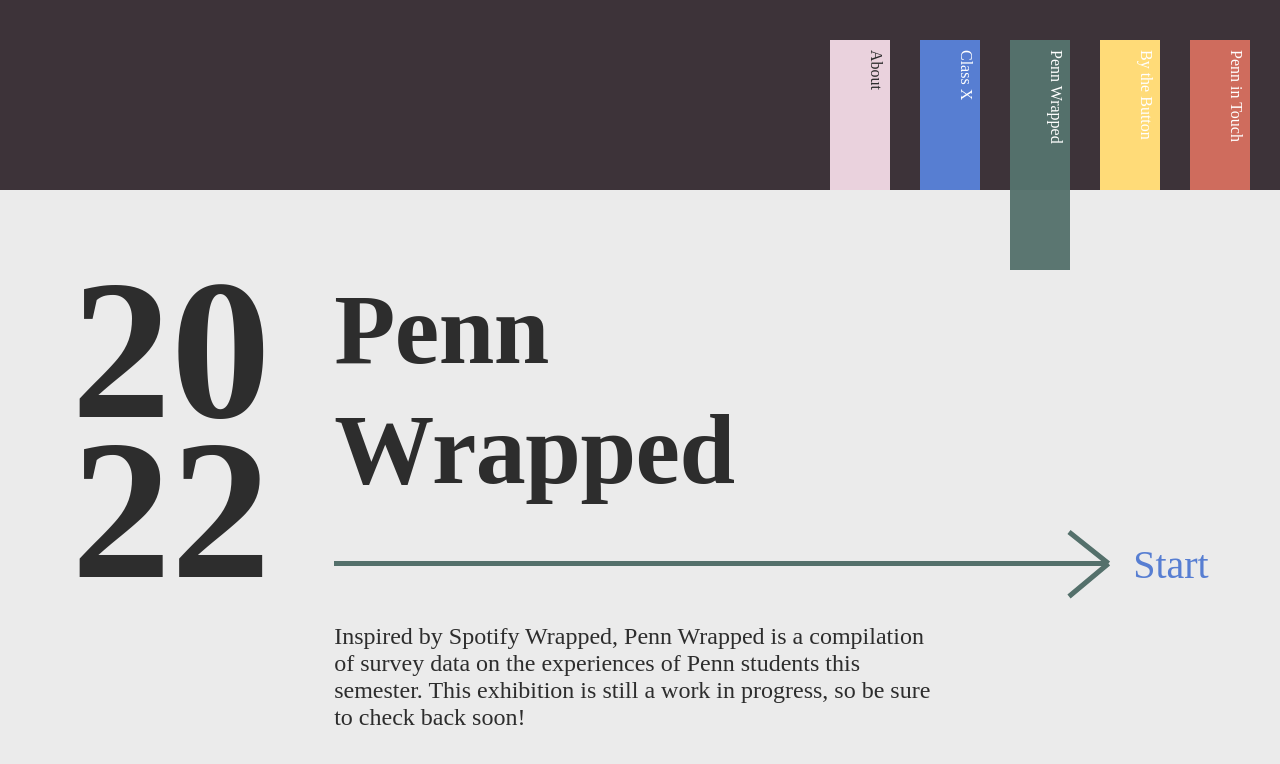
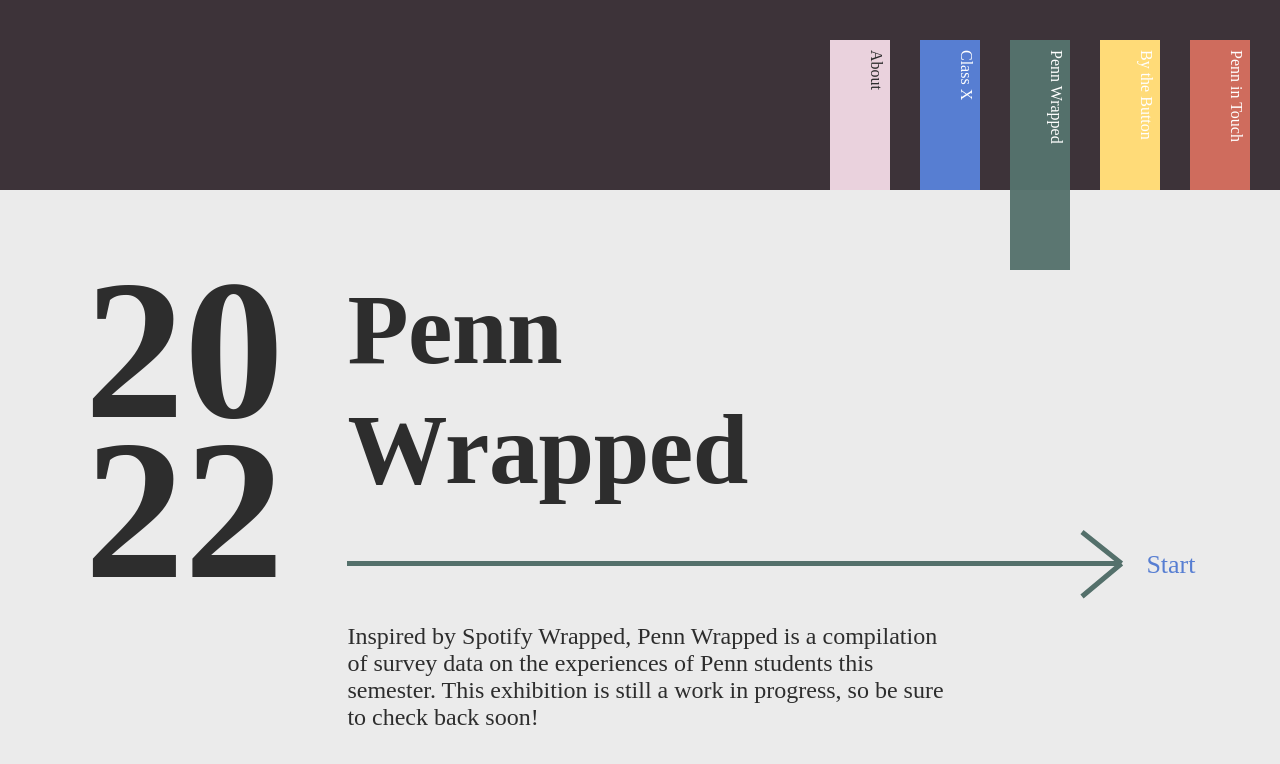
Before and after one commit to PennSpark/sp22-red-penn-playbook, a React (Create React App) app in the folder client/: page /about/penn-wrapped in a window 1280 px wide. Shown: the top 764 px of the page. Built offline with nearby package versions, Linux system fonts and the light colour scheme; a small style sheet from the web is missing; a web font is replaced by a local one.

Commit message:
some styling

```diff
--- a/client/src/components/PennWrappedAbout.scss
+++ b/client/src/components/PennWrappedAbout.scss
@@ -134,10 +134,9 @@
   }
 }
 
-
 .pw-start {
     background-color: #ebebeb;
     border: none;
-    font-size: 40px;
+    font-size: 26px;
     font-family: "HK Grotesk";
   }
--- a/client/src/components/penn-wrapped/RicePurity.js
+++ b/client/src/components/penn-wrapped/RicePurity.js
@@ -12,7 +12,7 @@ const RicePurity = () => {
           <h1>On average, our rice purity score dropped <span style={{color: "#577ED2"}}>5.9 points</span>.</h1>
       </div>
       <div className="rp-right" />
-        <img id="rp-img" src={rice} />
+        {/* <img id="rp-img" src={rice} /> */}
     </div>
   );
 };
```
Also changed, not shown: 1 other file (tests, documents, lock files or other folders).
